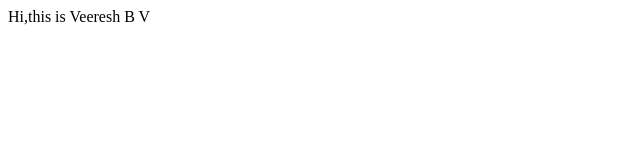
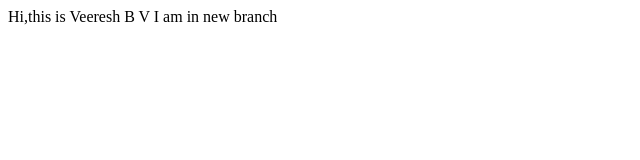
Before and after one commit to veereshbv04/studentsite, a plain HTML site: page index.html in a window 1280 px wide. Shown: the whole page, without its empty margins (0-640 px from the left). Drawn offline with Linux system fonts and the light colour scheme.

Commit message:
Update index.html

```diff
--- a/index.html
+++ b/index.html
@@ -8,5 +8,6 @@
 </head>
 <body>
     Hi,this is Veeresh B V
+    I am in new branch
 </body>
 </html>
```
